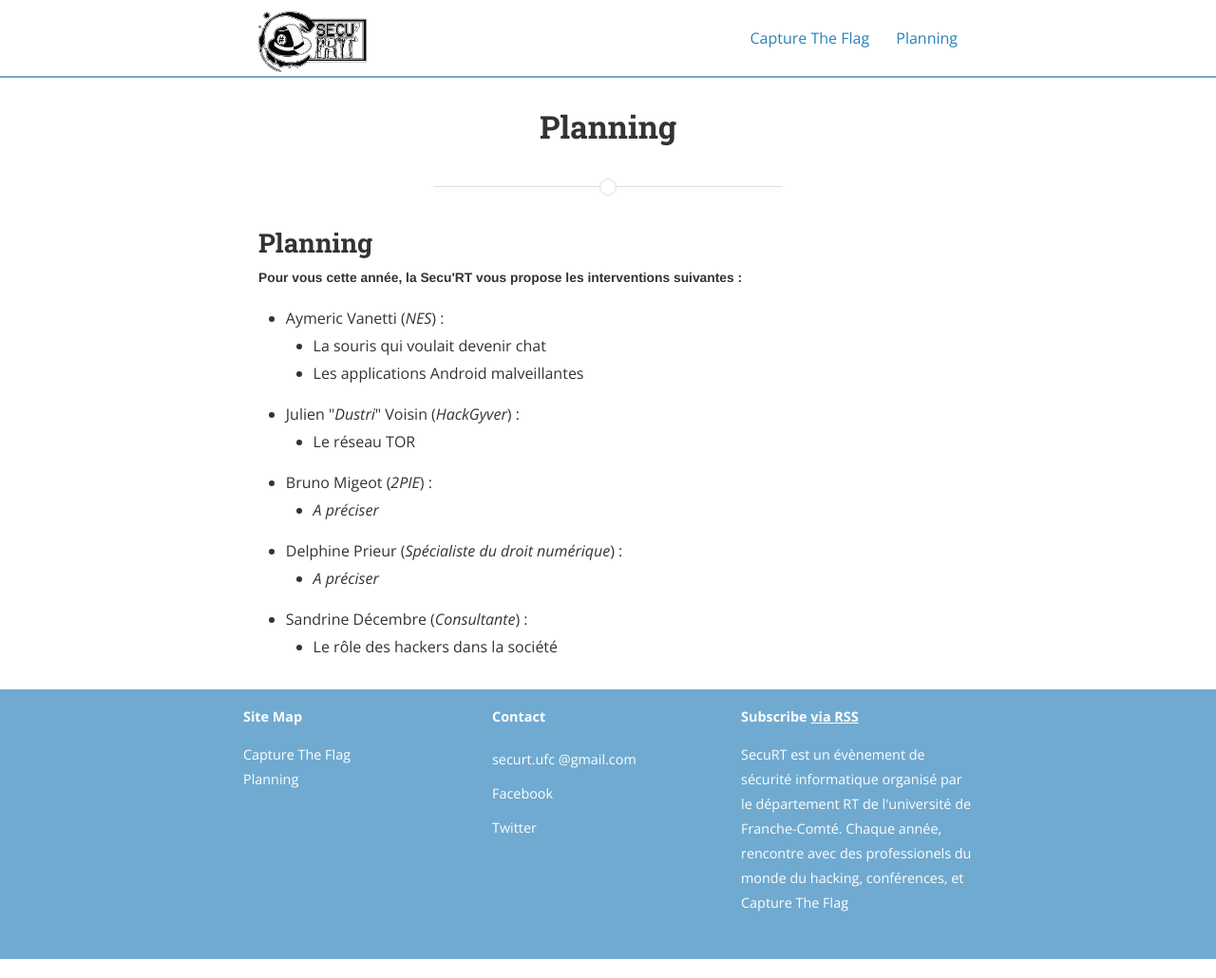
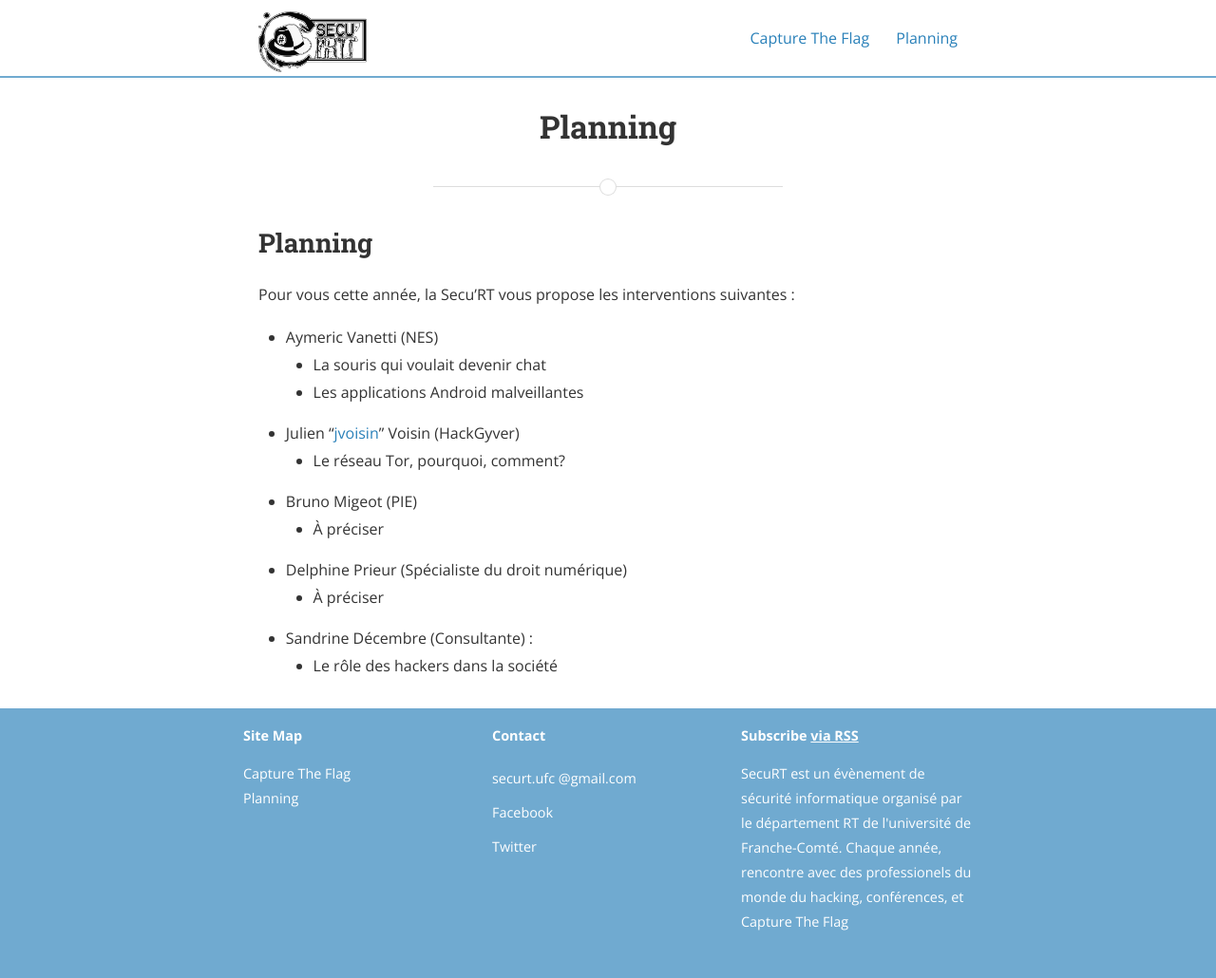
Before and after one commit to SecuRT/securt.github.io, a Jekyll site: the page built from planning.md, in a window 1280 px wide. Shown: the whole page at 95% size. Built offline with Jekyll 4.4.1, drawn with Linux system fonts in a browser that asks for light colours; nearby versions of some CDN libraries.

Commit message:
s/html/md/

```diff
--- a/planning.md
+++ b/planning.md
@@ -4,38 +4,22 @@ title: Planning
 permalink: /planning/
 ---
 
-<div style="wrapper">
-    <h2>Planning
-        <p class="info">
-            Pour vous cette année, la Secu'RT vous propose les interventions suivantes :
-        </p>
-    </h2>
-    <ul>
-        <li>Aymeric Vanetti (<i>NES</i>) :
-            <ul>
-                <li>La souris qui voulait devenir chat</li><!-- Again? -->
-                <li>Les applications Android malveillantes</li>
-            </ul>
-        </li>
-        <li>Julien "<i>Dustri</i>" Voisin (<i>HackGyver</i>) :
-            <ul>
-                <li>Le réseau TOR</li>
-            </ul>
-        </li>
-        <li>Bruno Migeot (<i>2PIE</i>) :
-            <ul>
-                <li><i>A préciser</i></li>
-            </ul>
-        </li>
-        <li>Delphine Prieur (<i>Spécialiste du droit numérique</i>) :
-            <ul>
-                <li><i>A préciser</i></li>
-            </ul>
-        </li>
-        <li>Sandrine Décembre (<i>Consultante</i>) :
-            <ul>
-                <li>Le rôle des hackers dans la société</li>
-            </ul>
-        </li>
-    </ul>
-</div>
+## Planning
+
+Pour vous cette année, la Secu'RT vous propose les interventions suivantes :
+
+- Aymeric Vanetti (NES)
+  - La souris qui voulait devenir chat
+  - Les applications Android malveillantes
+
+- Julien "[jvoisin]( https://dustri.org/ )" Voisin (HackGyver)
+  - Le réseau Tor, pourquoi, comment?
+
+- Bruno Migeot (PIE)
+  - À préciser
+
+- Delphine Prieur (Spécialiste du droit numérique)
+  - À préciser
+
+- Sandrine Décembre (Consultante) :
+  - Le rôle des hackers dans la société
```
